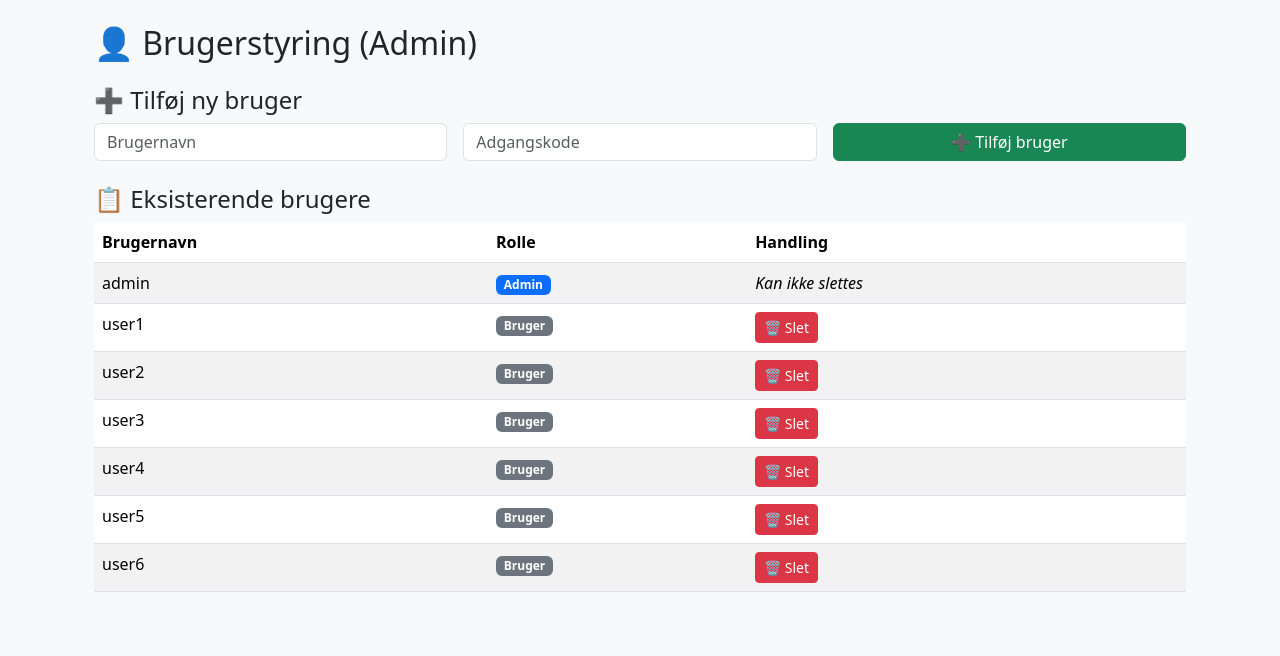
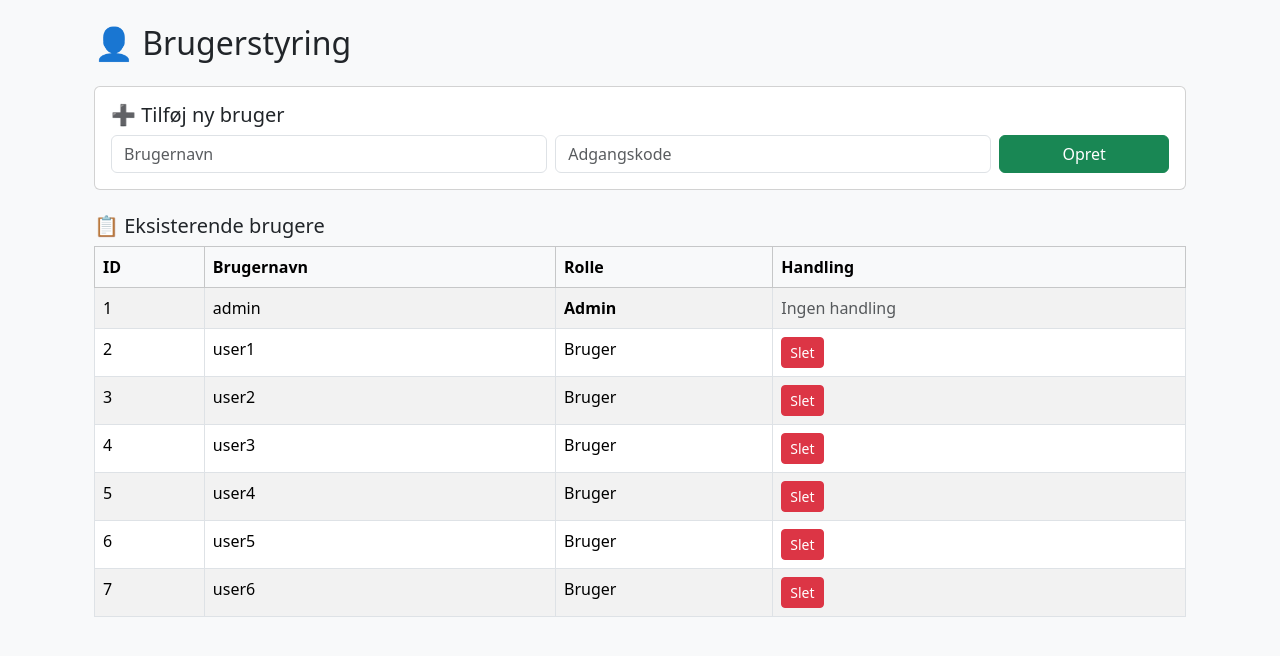
Before and after one commit to Simonsen9430/bjaergningsrapport---v2, a Flask app: page /admin in a window 1280 px wide. Shown: the part 66-722 px from the top of the page. Run offline with Flask 3, Linux system fonts and the light colour scheme; a user stored in the database is signed in; data comes from the database, SQL or seed files in the repository.

Commit message:
Opdateret admin.html med brugeroversigt og oprettelse

```diff
--- a/templates/admin.html
+++ b/templates/admin.html
@@ -2,27 +2,32 @@
 
 {% block content %}
 <div class="container mt-4">
-    <h2>👤 Brugerstyring (Admin)</h2>
+    <h2 class="mb-4">👤 Brugerstyring</h2>
 
-    <h4 class="mt-4">➕ Tilføj ny bruger</h4>
-    <form method="post" class="mb-4">
-        <div class="row g-3">
-            <div class="col-md-4">
+    <div class="card mb-4">
+        <div class="card-body">
+            <h5 class="card-title">➕ Tilføj ny bruger</h5>
+            <form method="post">
+                <div class="row g-2">
+                    <div class="col-md-5">
                         <input type="text" name="new_username" class="form-control" placeholder="Brugernavn" required>
                     </div>
-            <div class="col-md-4">
+                    <div class="col-md-5">
                         <input type="password" name="new_password" class="form-control" placeholder="Adgangskode" required>
                     </div>
-            <div class="col-md-4">
-                <button type="submit" name="add_user" class="btn btn-success w-100">➕ Tilføj bruger</button>
+                    <div class="col-md-2 d-grid">
+                        <button type="submit" name="add_user" class="btn btn-success">Opret</button>
                     </div>
                 </div>
             </form>
+        </div>
+    </div>
 
-    <h4>📋 Eksisterende brugere</h4>
-    <table class="table table-striped">
-        <thead>
+    <h5>📋 Eksisterende brugere</h5>
+    <table class="table table-bordered table-striped">
+        <thead class="table-light">
             <tr>
+                <th>ID</th>
                 <th>Brugernavn</th>
                 <th>Rolle</th>
                 <th>Handling</th>
@@ -31,22 +36,17 @@
         <tbody>
             {% for user in users %}
             <tr>
+                <td>{{ user[0] }}</td>
                 <td>{{ user[1] }}</td>
+                <td>{% if user[2] == 1 %}<strong>Admin</strong>{% else %}Bruger{% endif %}</td>
                 <td>
-                    {% if user[2] %}
-                        <span class="badge bg-primary">Admin</span>
-                    {% else %}
-                        <span class="badge bg-secondary">Bruger</span>
-                    {% endif %}
-                </td>
-                <td>
-                    {% if not user[2] %}
-                    <form method="post" onsubmit="return confirm('Er du sikker på, at du vil slette brugeren?')">
+                    {% if user[2] == 0 %}
+                    <form method="post" style="display:inline;">
                         <input type="hidden" name="delete_user" value="{{ user[0] }}">
-                        <button type="submit" class="btn btn-sm btn-danger">🗑️ Slet</button>
+                        <button type="submit" class="btn btn-sm btn-danger" onclick="return confirm('Slet bruger {{ user[1] }}?')">Slet</button>
                     </form>
                     {% else %}
-                        <em>Kan ikke slettes</em>
+                    <span class="text-muted">Ingen handling</span>
                     {% endif %}
                 </td>
             </tr>
```
Lines whose indentation alone changed are shown as unchanged.
